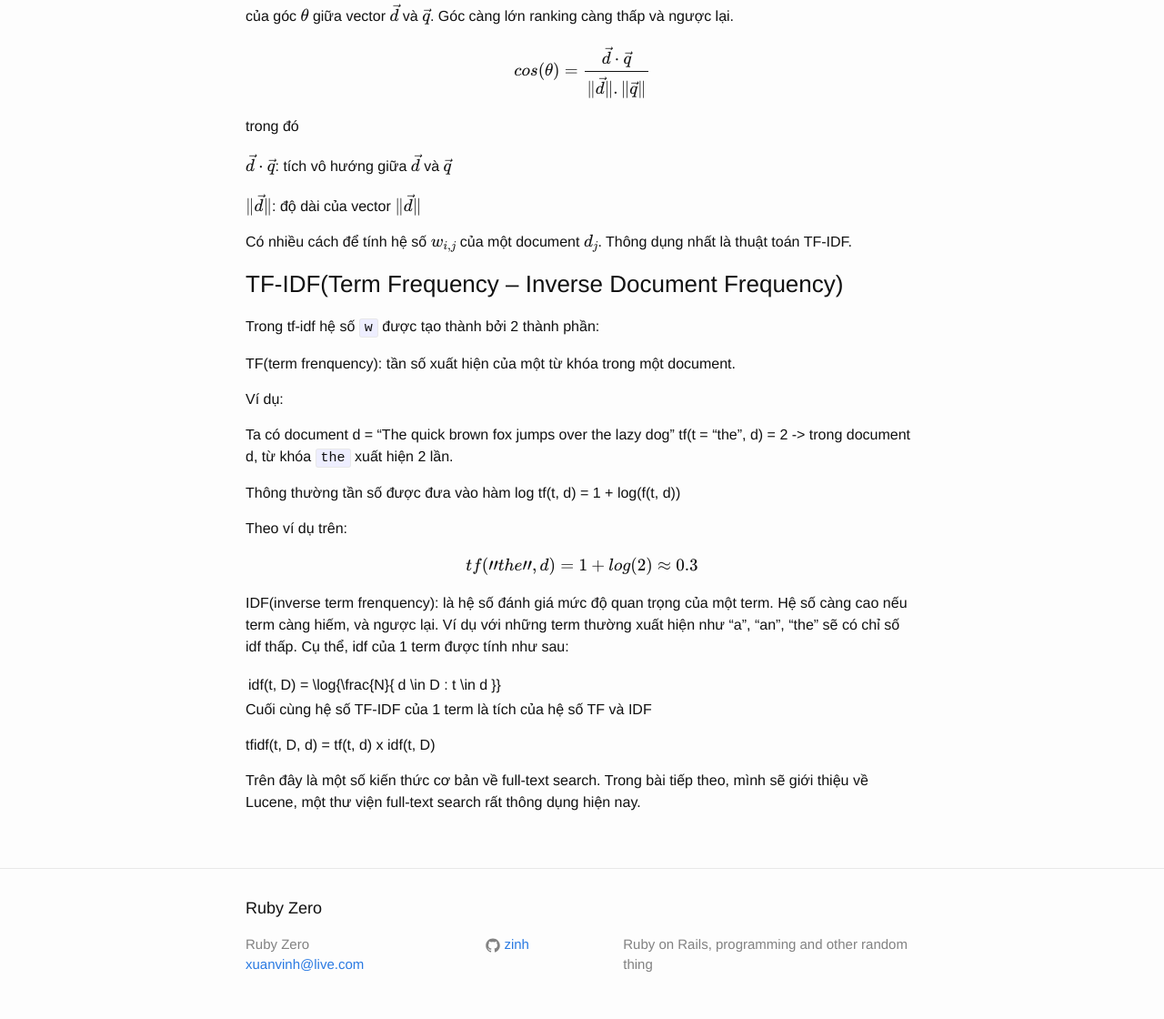
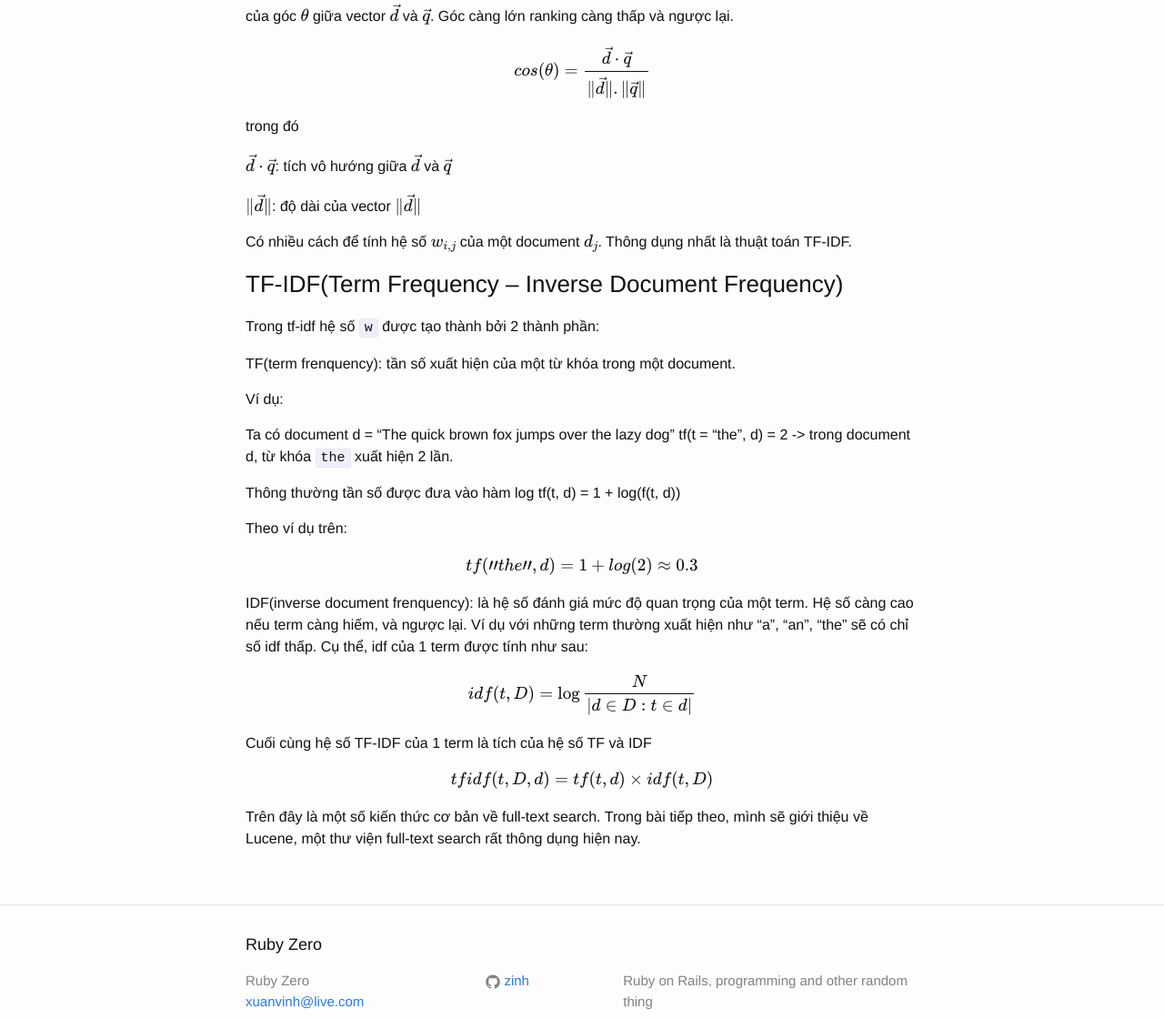
Before and after one commit to zinh/zinh.github.io, a Jekyll site: the page built from _posts/2014-11-23-solr-lucene-an-introduction.markdown, in a window 1280 px wide and 1400 px high, scrolled down 2319 px. Shown: the part 280-1400 px from the top of the window at 91% size. Built offline with Jekyll 4.4.1, drawn with Linux system fonts in a browser that asks for light colours; formulas are drawn with MathJax 3; some of the changed text lies outside the part shown.

Commit message:
lucene intro update

```diff
--- a/_posts/2014-11-23-solr-lucene-an-introduction.markdown
+++ b/_posts/2014-11-23-solr-lucene-an-introduction.markdown
@@ -50,24 +50,20 @@
 
 Ta cần lập *inverted index* cho 3 document sau:
 
-{% highlight sql %}
-D[1] = "The quick brown fox"
-D[2] = "What does the fox say"
-D[3] = "What if"
-{% endhighlight %}
+    D[1] = "The quick brown fox"
+    D[2] = "What does the fox say"
+    D[3] = "What if"
 
 *Inverted Index* được tạo thành bằng các term, cùng với id của các document chứa term đó.
 
-{% highlight sql %}
-the: {1, 2}
-quick: {1}
-brown: {1}
-fox: {1, 2}
-what: {2, 3}
-does: {2}
-say: {2}
-if: {3}
-{% endhighlight %}
+    the: {1, 2}
+    quick: {1}
+    brown: {1}
+    fox: {1, 2}
+    what: {2, 3}
+    does: {2}
+    say: {2}
+    if: {3}
 
 Bằng việc sử dụng *inverted index* ta có thể implement một thuật toán tìm kiếm đơn giản bằng cách lấy phép giao giữa các term trong từ khóa tìm kiếm.
 
@@ -99,7 +95,7 @@
 
 ![Vector space model](http://upload.wikimedia.org/wikipedia/commons/f/ff/Vector_space_model.jpg)
 
-Như vậy mức độ relevance của một document d bất kì với một query q có thể được tính bằng độ lớn của góc \\(\theta\\) giữa vector \\(\vec{d}\\) và \\(\vec{q}\\). Góc càng lớn ranking càng thấp và ngược lại.
+Như vậy mức độ relevance của một document __d__ bất kì với một query __q__ có thể được tính bằng độ lớn của góc \\(\theta\\) giữa vector \\(\vec{d}\\) và \\(\vec{q}\\). Góc càng lớn ranking càng thấp và ngược lại.
 
 $$
 cos(\theta) = \frac{\vec{d} \cdot \vec{q}}{\|\vec{d}\| . \|\vec{q}\|}
@@ -133,12 +129,16 @@
 tf("the", d) = 1 + log(2) \approx 0.3
 $$
 
-IDF(inverse term frenquency): là hệ số đánh giá mức độ quan trọng của một term. Hệ số càng cao nếu term càng hiếm, và ngược lại. Ví dụ với những term thường xuất hiện như "a", "an", "the" sẽ có chỉ số idf thấp. Cụ thể, idf của 1 term được tính như sau:
+IDF(inverse document frenquency): là hệ số đánh giá mức độ quan trọng của một term. Hệ số càng cao nếu term càng hiếm, và ngược lại. Ví dụ với những term thường xuất hiện như "a", "an", "the" sẽ có chỉ số idf thấp. Cụ thể, idf của 1 term được tính như sau:
 
+$$
 idf(t, D) = \log{\frac{N}{|d \in D : t \in d|}}
+$$
 
 Cuối cùng hệ số TF-IDF của 1 term là tích của hệ số TF và IDF
 
-tfidf(t, D, d) = tf(t, d) x idf(t, D)
+$$
+tfidf(t, D, d) = tf(t, d) \times idf(t, D)
+$$
 
 Trên đây là một số kiến thức cơ bản về full-text search. Trong bài tiếp theo, mình sẽ giới thiệu về Lucene, một thư viện full-text search rất thông dụng hiện nay.
```
Also changed, not shown: 1 other file.
